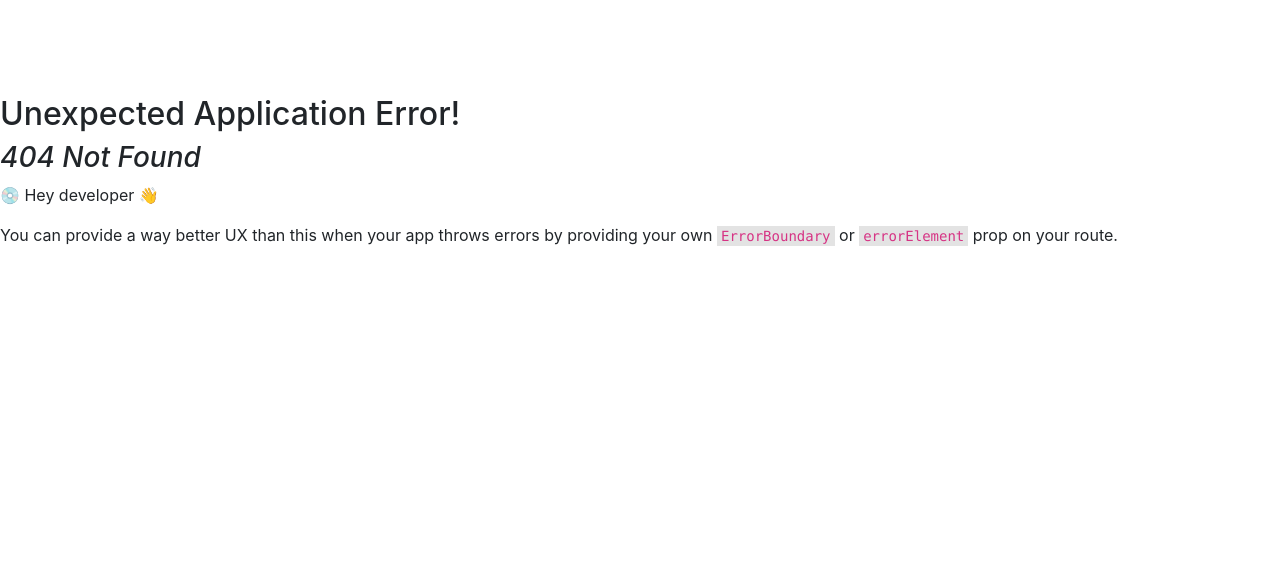
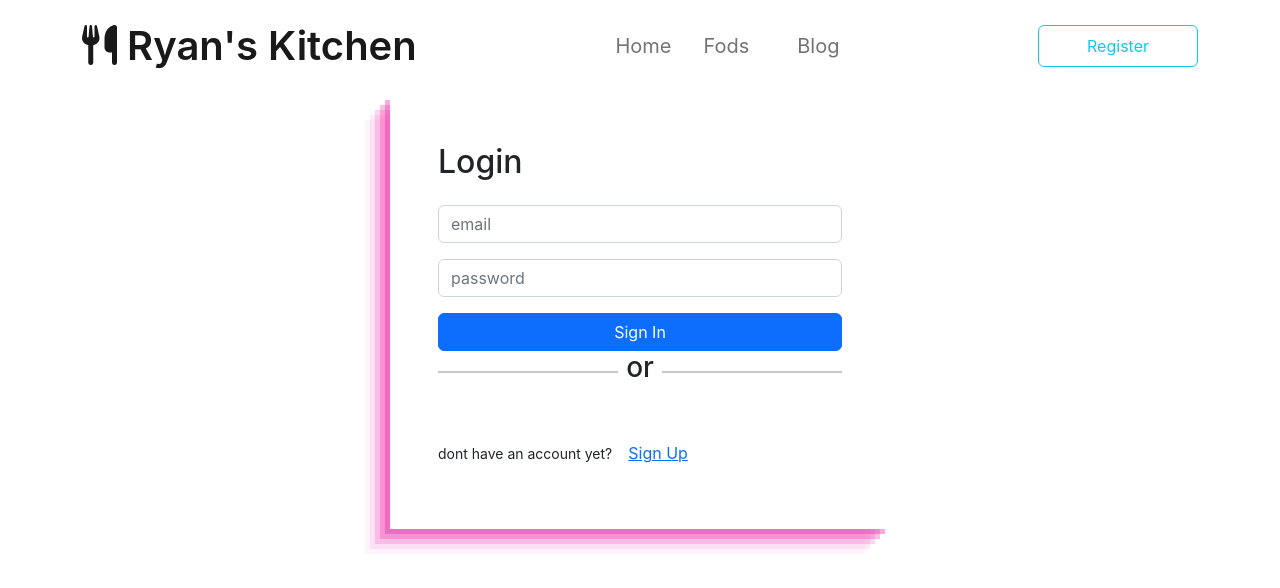
Before and after one commit to Mostofa321/Ryan-s-Kitchen, a React (Create React App) app: page /login in a window 1280 px wide. Before the commit this address had no page. Shown: the top 588 px of the page. Built offline with nearby package versions, Linux system fonts and the light colour scheme.

Commit message:
added login form

```diff
--- /dev/null
+++ b/src/components/Login/Login.js
@@ -0,0 +1,30 @@
+import React from 'react';
+import { Link } from 'react-router-dom';
+
+const Login = () => {
+    return (
+        <div className='mx-auto p-5 form ' style={{ width: "500px", boxShadow: "rgba(240, 46, 170, 0.4) -5px 5px, rgba(240, 46, 170, 0.3) -10px 10px, rgba(240, 46, 170, 0.2) -15px 15px, rgba(240, 46, 170, 0.1) -20px 20px, rgba(240, 46, 170, 0.05) -25px 25px" }}>
+            <form >
+                <h2 className='mb-4'>Login</h2>
+                <div className="mb-3">
+                    <input type="email" name='email' className="form-control" placeholder='email' id="exampleInputEmail1" aria-describedby="emailHelp" />
+                </div>
+                <div className="mb-3">
+                    <input type="password" name='password' className="form-control" placeholder='password' id="exampleInputPassword1" />
+                </div>
+                {/* {
+                    successMessage ? <p className='text-success'>{successMessage}</p> : <p className='text-danger'>{errMessage}</p>
+                } */}
+                <button type="submit" className="btn btn-primary w-100">Sign In</button>
+            </form>
+            <div className='d-flex align-items-center'>
+                <hr className=' me-2' style={{ border: "1px solid", width: "45%", height: "1px" }} />
+                <h3 className=''>or</h3>
+                <hr className=' ms-2' style={{ border: "1px solid", width: "45%", height: "1px" }} />
+            </div>
+            <p className='mt-5'><small className='me-3'>dont have an account yet?</small><Link to='/'>Sign Up</Link></p>
+        </div>
+    );
+};
+
+export default Login;
--- a/src/routes/Routes.js
+++ b/src/routes/Routes.js
@@ -2,6 +2,7 @@ import { createBrowserRouter } from 'react-router-dom';
 import Blog from '../components/Blog/Blog';
 import Foods from '../components/Foods/Foods';
 import Home from '../components/Home/Home';
+import Login from '../components/Login/Login';
 import Main from '../layouts/Main';
 
 
@@ -21,6 +22,10 @@ const router = createBrowserRouter([
             {
                 path: 'blog',
                 element: <Blog/>
+            },
+            {
+                path: '/login',
+                element: <Login/>
             }
         ]
     }
```
